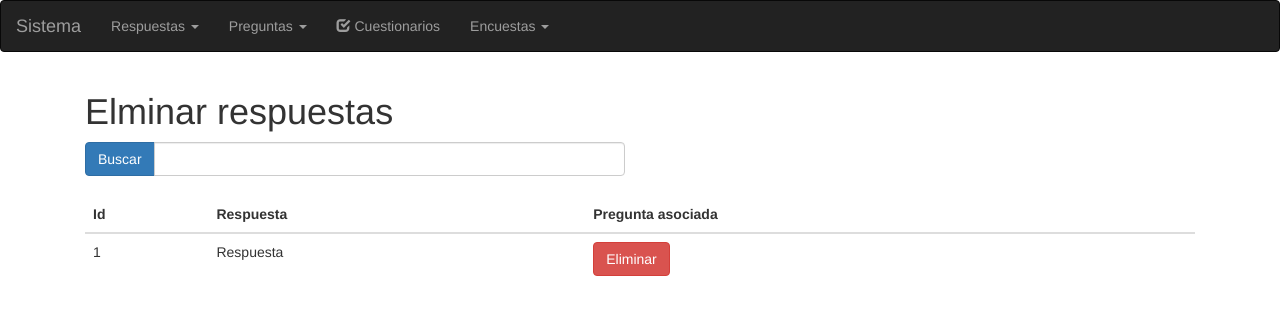
After one commit to elxris/uam-se-project, a CodeIgniter app: page /uam-se-project/respuesta/verRespuestas in a window 1280 px wide. The commit adds this page. Shown: the top 315 px of the page. Run offline with CodeIgniter, Linux system fonts and the light colour scheme.

Commit message:
inicio s&

```diff
--- a/application/controllers/respuesta.php
+++ b/application/controllers/respuesta.php
@@ -39,4 +39,12 @@ class Respuesta extends CI_Controller {
         }
     }
 
+    public function verRespuestas(){
+		$data['respuestas'] = $this->modelo_respuesta->obtenerRespuestas();
+                $this->load->view('headers');
+                $this->load->view('navbar');
+		$this->load->view('respuesta/eliminarRespuesta',$data);
+                $this->load->view('footer');
+	}
+
 }
--- a/application/models/modelo_respuesta.php
+++ b/application/models/modelo_respuesta.php
@@ -11,6 +11,11 @@ class Modelo_Respuesta extends CI_Model {
             'nombreRespuesta' => $data['nombreRespuesta']
         ));
     }
+    function obtenerRespuestas(){
+		$query = $this->db->get('respuesta');
+		if($query -> num_rows() > 0) return $query;
+		else return false;
+	}
 }
 
 ?>
--- a/application/views/navbar.php
+++ b/application/views/navbar.php
@@ -9,14 +9,14 @@
         <ul class="dropdown-menu">
             <li><a href="/uam-se-project/respuesta/crear/1">Agregar Respuesta</a></li>
           <li><a href="#">Modificar Respuesta</a></li>
-          <li><a href="#">Eliminar Respuesta</a></li>
+          <li><a href="/uam-se-project/respuesta/verRespuestas">Eliminar Respuesta</a></li>
         </ul>
       </li>
       <li class="dropdown"><a class="dropdown-toggle" data-toggle="dropdown" href="#">Preguntas <span class="caret"></span></a>
         <ul class="dropdown-menu">
           <li><a href="/uam-se-project/pregunta">Agregar Preguntas</a></li>
           <li><a href="#">Modificar Preguntas</a></li>
-          <li><a href="http://localhost/uam-se-project/pregunta/verPreguntas">Eliminar Preguntas</a></li>
+          <li><a href="/uam-se-project/pregunta/verPreguntas">Eliminar Preguntas</a></li>
         </ul>
       </li>
       <li><a href="<?= base_url('/cuestionario/') ?>"><span class="glyphicon glyphicon-check"></span> Cuestionarios</a></li>
--- a/application/views/pregunta/eliminarPregunta.php
+++ b/application/views/pregunta/eliminarPregunta.php
@@ -39,7 +39,7 @@
                         <td><?php echo $pregunta->idPregunta; ?></td>
                         <td><?php echo $pregunta->nombreCortoPregunta; ?></td>
                         <td><?php echo $pregunta->descripcionPregunta; ?></td>
-                        <td><a href="http://localhost/uam-se-project/pregunta/eliminar/<?php echo $pregunta->idPregunta; ?>" class="btn btn-danger" value="Eliminar">Eliminar</a></td>
+                        <td><a href="/uam-se-project/pregunta/eliminar/<?php echo $pregunta->idPregunta; ?>" class="btn btn-danger" value="Eliminar">Eliminar</a></td>
                     </tr>
                     <?php }
 	                    }else{
--- /dev/null
+++ b/application/views/respuesta/eliminarRespuesta.php
@@ -0,0 +1,53 @@
+
+<?php
+    $test = 'prueba de test';
+    $botonGuardar = array(
+            'value' => 'Registrar',
+            'name' => '' ,
+            'class' => 'btn btn-primary'
+    );
+?>
+
+<title>Eliminar respuestas</title>
+	<div class="container">
+        <div class="col-md-12" >
+            <h1>Elminar respuestas</h1>
+            <div class="row">
+                <div class="col-lg-6">
+                    <div class="input-group">
+                        <span class="input-group-btn">
+                            <button class="btn btn-primary" type="button">Buscar</button>
+                        </span>
+                        <input type="text" class="form-control">
+                    </div>
+                </div>
+            </div>
+            <br>
+            <table class="table">
+                <thead>
+                     <tr>
+                        <th scope="col">Id</th>
+                        <th scope="col">Respuesta</th>
+                        <th scope="col">Pregunta asociada</th>
+                    </tr>
+                </thead>
+                <tbody>
+                <?php
+	                if($respuestas){
+	                    foreach ($respuestas->result() as $respuesta) { ?>
+                    <tr>
+                        <td><?php echo $respuesta->idRespuesta; ?></td>
+                        <td><?php echo $respuesta->nombreRespuesta; ?></td>
+                        <td><a href="" class="btn btn-danger" value="Eliminar">Eliminar</a></td>
+                    </tr>
+                    <?php }
+	                    }else{
+		                    echo "<p>No existe el elemento</p>";
+	                }
+	            ?>
+                </tbody>
+            </table>
+            <div class="col-xs-6 offset-6">
+            </div>
+        </div>
+    </div>
```
